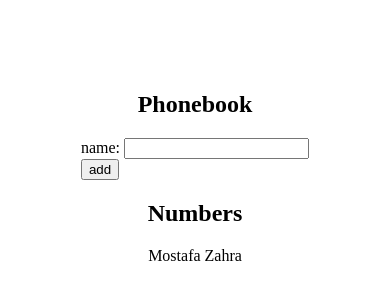
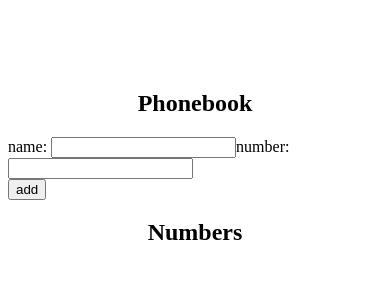
Before and after one commit to mostafazahra-0x0/FullStackOpen, a React (Vite) app in the folder part2/phonebook/: page / in a window 390 px wide. Shown: the part 262-562 px from the top of the page. Built offline with nearby package versions, Linux system fonts and the light colour scheme.

Commit message:
feat: prevent duplicate names in phonebook (exercise 2.8)

```diff
--- a/part2/phonebook/src/App.jsx
+++ b/part2/phonebook/src/App.jsx
@@ -2,19 +2,23 @@ import { useState } from 'react'
 import Person from './components/persons'
 import './App.css'
 const App = () => {
-  const [persons, setPersons] = useState([
-    { name: 'Mostafa Zahra' }
-  ])
+  const [persons, setPersons] = useState([])
   const [newName, setNewName] = useState('')
+  const [newNumber, setNewNumber] = useState ('')
   const handleNameChange = (event) => {
     console.log(event.target.value)
-    setNewName(event.target.value)
+    setNewName(event.target.value )
+  }
+  const handleNumbreChange = (event) => {
+    console.log(event.target.value)
+    setNewNumber(event.target.value )
   }
   const addPerson = (event) => {
     event.preventDefault()
     console.log('button clicked', event.target)
     const personObject = {
       name: newName,
+      number: newNumber
     }
     persons.find(p => p.name === newName)
     persons.find(p => p.name === newName)
@@ -25,6 +29,7 @@ const App = () => {
       setPersons(persons.concat(personObject)) && setNewName('')
     )
     setNewName('')
+    setNewNumber('')
   }
   return (
     <div className='phone'>
@@ -32,6 +37,7 @@ const App = () => {
       <form onSubmit={addPerson} >
         <div>
           name: <input value={newName} onChange={handleNameChange} />
+          number: <input value={newNumber} onChange={handleNumbreChange} />
         </div>
         <div>
           <button type="submit">add</button>
--- a/part2/phonebook/src/components/persons.jsx
+++ b/part2/phonebook/src/components/persons.jsx
@@ -1,5 +1,5 @@
 const Person = ({ person }) => {
-    return <div>{person.name}</div>
+    return <div>{person.name} {person.number}</div>
 }
 
 export default Person
```
